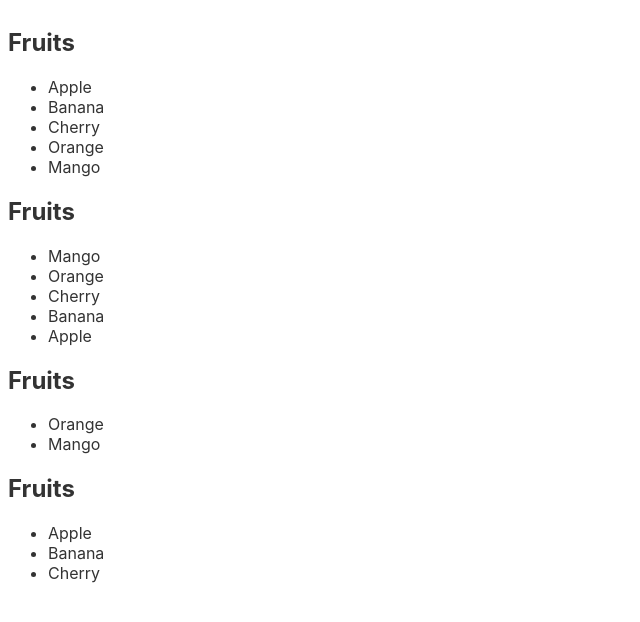
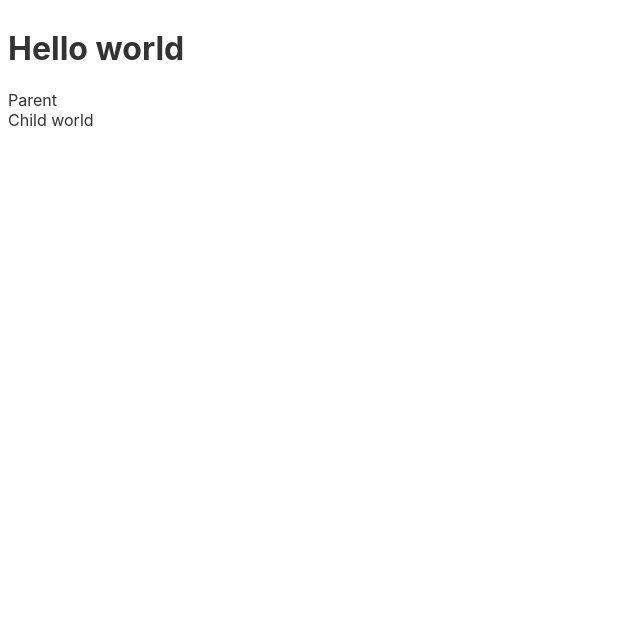
Before and after one commit to jeongyummy/sveltejs-study, a Svelte app: page / in a window 1280 px wide. Shown: the top 622 px of the page, without its empty margins (0-640 px from the left). Built offline with nearby package versions, Linux system fonts and the light colour scheme.

Commit message:
props 형태로 자식 부모간의 데이터 전달 예제

```diff
--- a/src/App.svelte
+++ b/src/App.svelte
@@ -1,12 +1,8 @@
 <script>
-	import Fruits from './Fruits.svelte'
+	import Parent from './Parent.svelte'
 
-	let fruits = ['Apple', 'Banana', 'Cherry', 'Orange', 'Mango']
-
+	let name = 'world';
 </script>
 
-
-<Fruits {fruits} />
-<Fruits {fruits} reverse />
-<Fruits {fruits} slice="-2" />
-<Fruits {fruits} slice="0, 3" />
+<h1>Hello {name}</h1>
+<Parent name={name} />
--- /dev/null
+++ b/src/Child.svelte
@@ -0,0 +1,7 @@
+<script>
+    export let name
+</script>
+
+<div>
+    Child {name}
+</div>
--- /dev/null
+++ b/src/Parent.svelte
@@ -0,0 +1,11 @@
+<script>
+    import Child from './Child.svelte'
+
+    export let name
+    // name 을 child 라는 자식 컴포넌트에 보내주기
+</script>
+
+<div>
+    Parent
+</div>
+<Child name={name}/>
```
